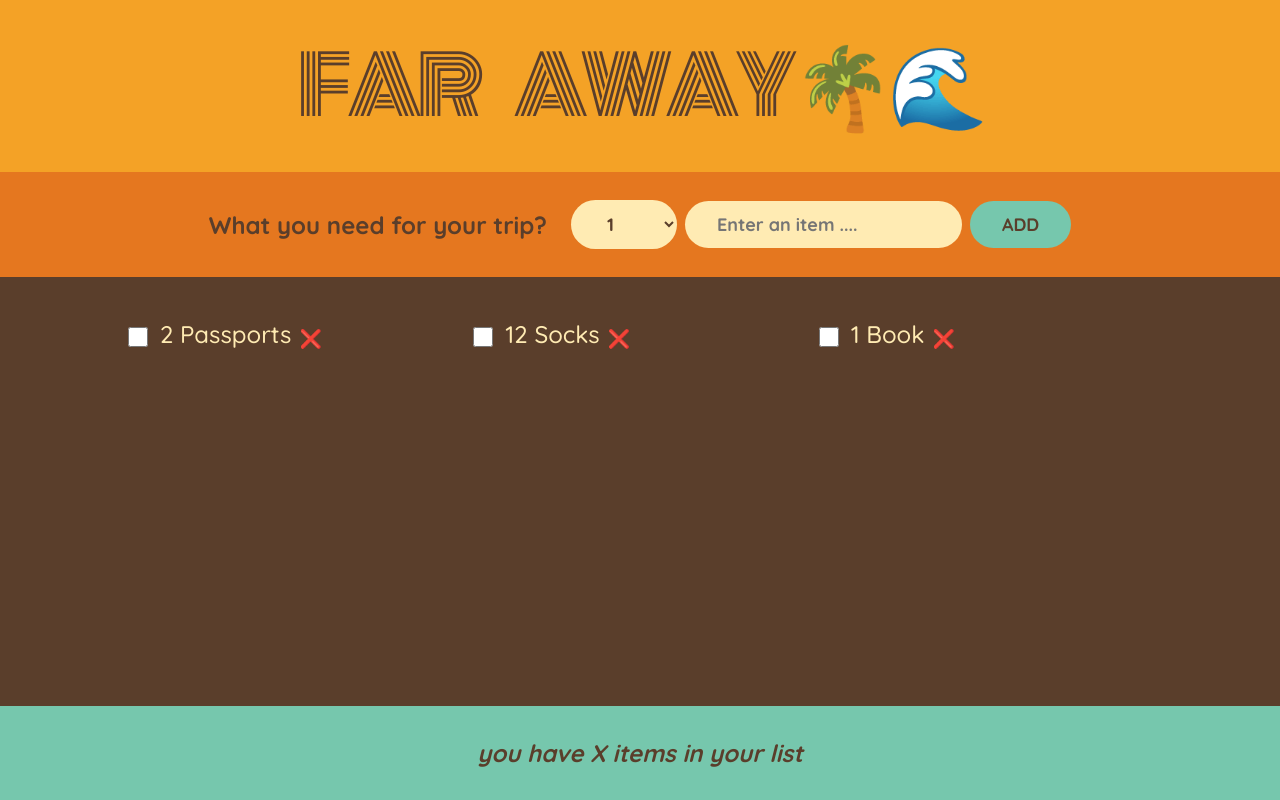
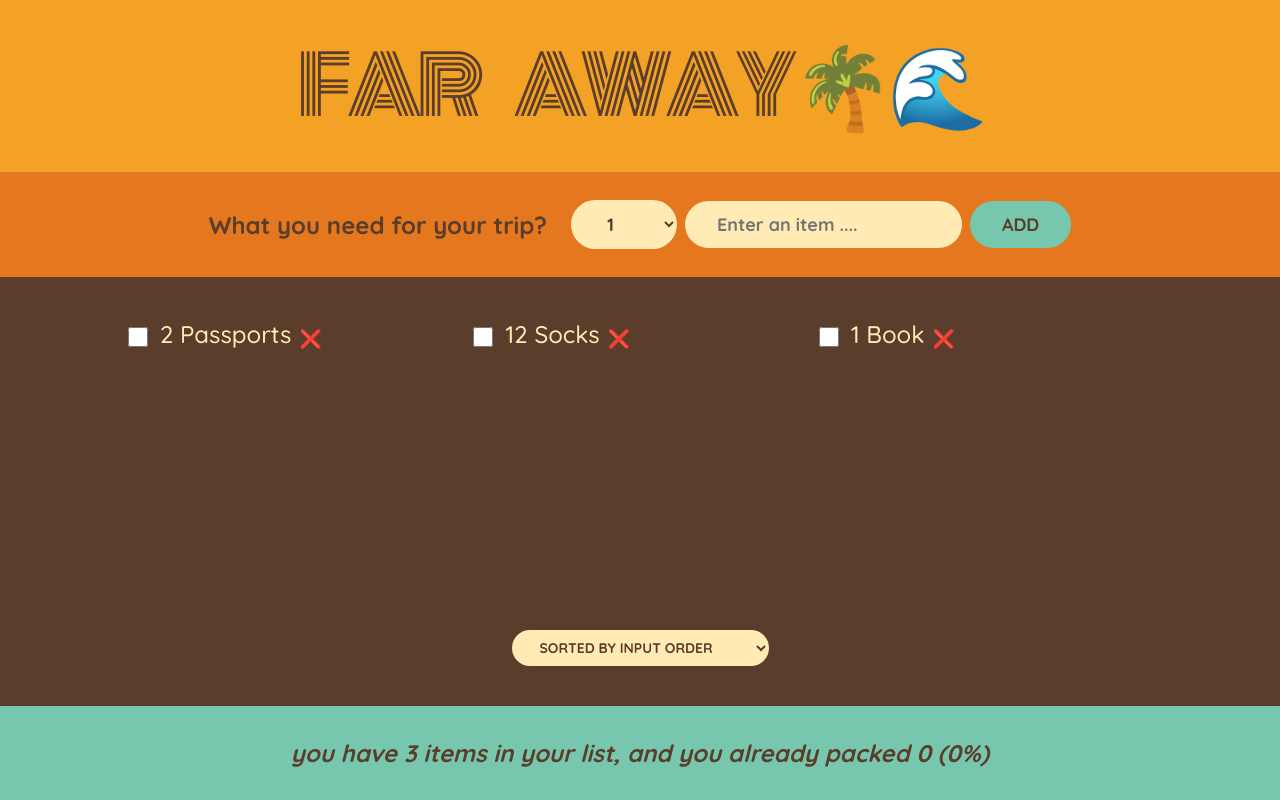
Before and after one commit to MitraHooshmand/travel-list, a React (Create React App) app: page / in a window 1280 px wide. Built offline with nearby package versions, Linux system fonts and the light colour scheme.

Commit message:
sort items using derived states

```diff
--- a/src/App.js
+++ b/src/App.js
@@ -31,7 +31,7 @@ export default function App() {
         onDeleteHandler={deleteHandler}
         onToggleHandler={toggleHandler}
       />
-      <Stats />
+      <Stats item={item} />
     </div>
   );
 }
@@ -80,10 +80,22 @@ function Form({ onAddItems }) {
   );
 }
 function PackingList({ items, onDeleteHandler, onToggleHandler }) {
+  const [sortBy, SetSortBy] = useState("input");
+  let sortCriteria;
+  if (sortBy === "input") sortCriteria = items;
+  if (sortBy === "description")
+    sortCriteria = items
+      .slice()
+      .sort((a, b) => a.description.localeCompare(b.description));
+
+  if (sortBy === "packed")
+    sortCriteria = items
+      .slice()
+      .sort((a, b) => Number(a.packed) - Number(b.packed));
   return (
     <div className="list">
       <ul>
-        {items.map((item) => (
+        {sortCriteria.map((item) => (
           <Item
             item={item}
             key={item.id}
@@ -92,6 +104,11 @@ function PackingList({ items, onDeleteHandler, onToggleHandler }) {
           />
         ))}
       </ul>
+      <select value={sortBy} onChange={(e) => SetSortBy(e.target.value)}>
+        <option value="input">Sorted by input order</option>
+        <option value="description">Sorted by description</option>
+        <option value="packed">Sorted by packed status</option>
+      </select>
     </div>
   );
 }
@@ -112,10 +129,19 @@ function Item({ item, onDeleteHandler, onToggleHandler }) {
     </li>
   );
 }
-function Stats() {
+function Stats({ item }) {
+  const numPacked = item.filter((item) => item.packed).length;
+
   return (
     <footer className="stats">
-      <em>you have X items in your list</em>
+      {numPacked === item.length ? (
+        <em>Ready to go! 🛫</em>
+      ) : (
+        <em>
+          you have {item.length} items in your list, and you already packed {""}
+          {numPacked} ({Math.round((numPacked / item.length) * 100)}%)
+        </em>
+      )}
     </footer>
   );
 }
```
